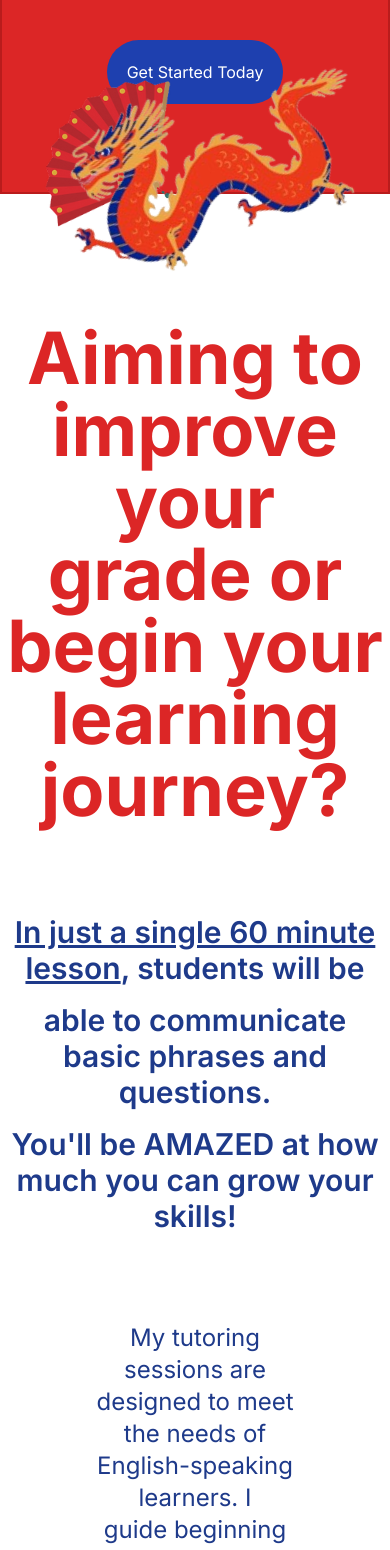
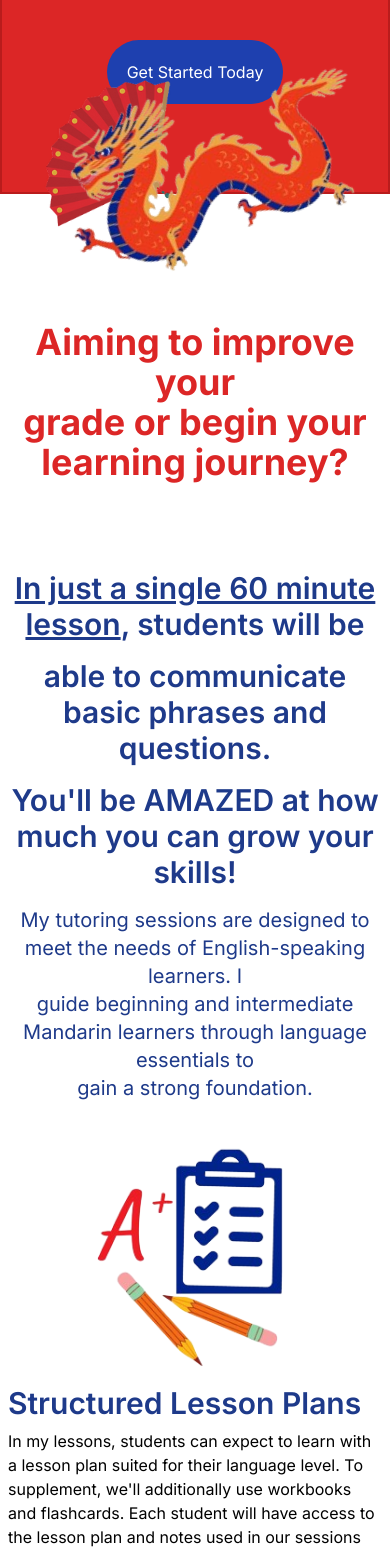
Before and after one commit to zachcygan/chinese_with_katie, a Next.js app: page / in a window 390 px wide. Shown: the part 438-1988 px from the top of the page. Built offline with nearby package versions, Linux system fonts and the light colour scheme.

Commit message:
added some mobile styling

```diff
--- a/src/components/info.tsx
+++ b/src/components/info.tsx
@@ -13,7 +13,7 @@ export default function Info() {
   return (
     <div>
       <div>
-        <div className="text-center text-red-600 font-bold text-7xl pt-32">
+        <div className="text-center text-red-600 font-bold text-4xl xl:text-7xl pt-32 px-1">
           <div>
             Aiming to improve your
           </div>
@@ -35,7 +35,7 @@ export default function Info() {
             You'll be AMAZED at how much you can grow your skills!
           </div>
         </div>
-        <div className="text-center text-blue-900 text-2xl p-20">
+        <div className="text-center text-blue-900 text-xl xl:text-3xl p-2 xl:p-20">
           <div>
             My tutoring sessions are designed to meet the needs of English-speaking learners. I
           </div>
@@ -47,7 +47,7 @@ export default function Info() {
           </div>
         </div>
         <div>
-          <div className="flex justify-between items-center mx-auto max-w-4xl p-2">
+          <div className="flex justify-between flex-col lg:flex-row items-center mx-auto max-w-4xl p-2">
             <div className="flex-1 flex justify-center">
               <Image
                 src='/assets/images/info1.png'
@@ -65,7 +65,7 @@ export default function Info() {
               </div>
             </div>
           </div>
-          <div className="flex justify-between items-center mx-auto max-w-4xl p-2">
+          <div className="flex justify-between flex-col lg:flex-row items-center mx-auto max-w-4xl p-2">
             <div className="flex-1 flex flex-col justify-center items-start">
               <div className="flex items-center justify-between">
                 <div className="py-2 text-3xl text-blue-900 font-semibold">Flexability</div>
@@ -88,7 +88,7 @@ export default function Info() {
               />
             </div>
           </div>
-          <div className="flex justify-between items-center mx-auto max-w-4xl p-2">
+          <div className="flex justify-between flex-col lg:flex-row items-center mx-auto max-w-4xl p-2">
             <div className="flex-1 flex justify-center">
               <Image
                 src='/assets/images/info3.png'
```
